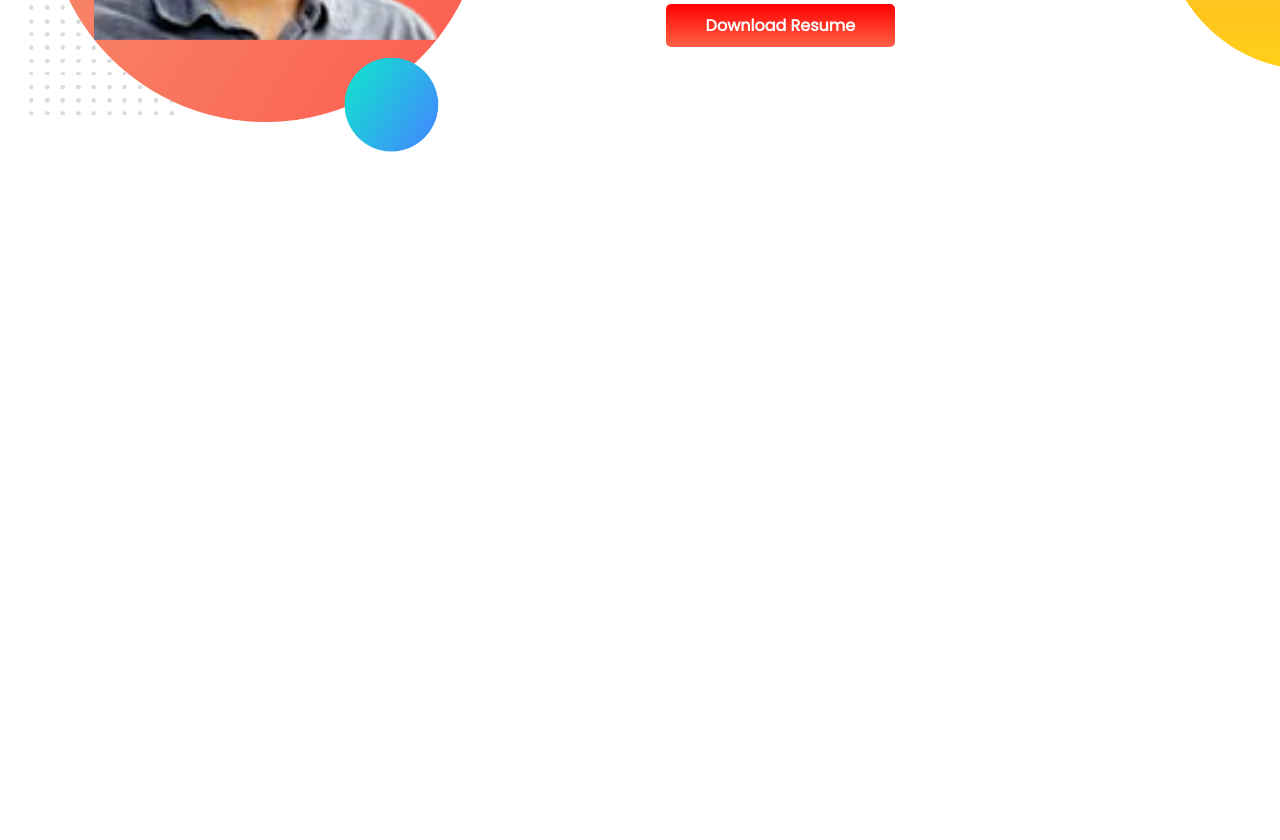
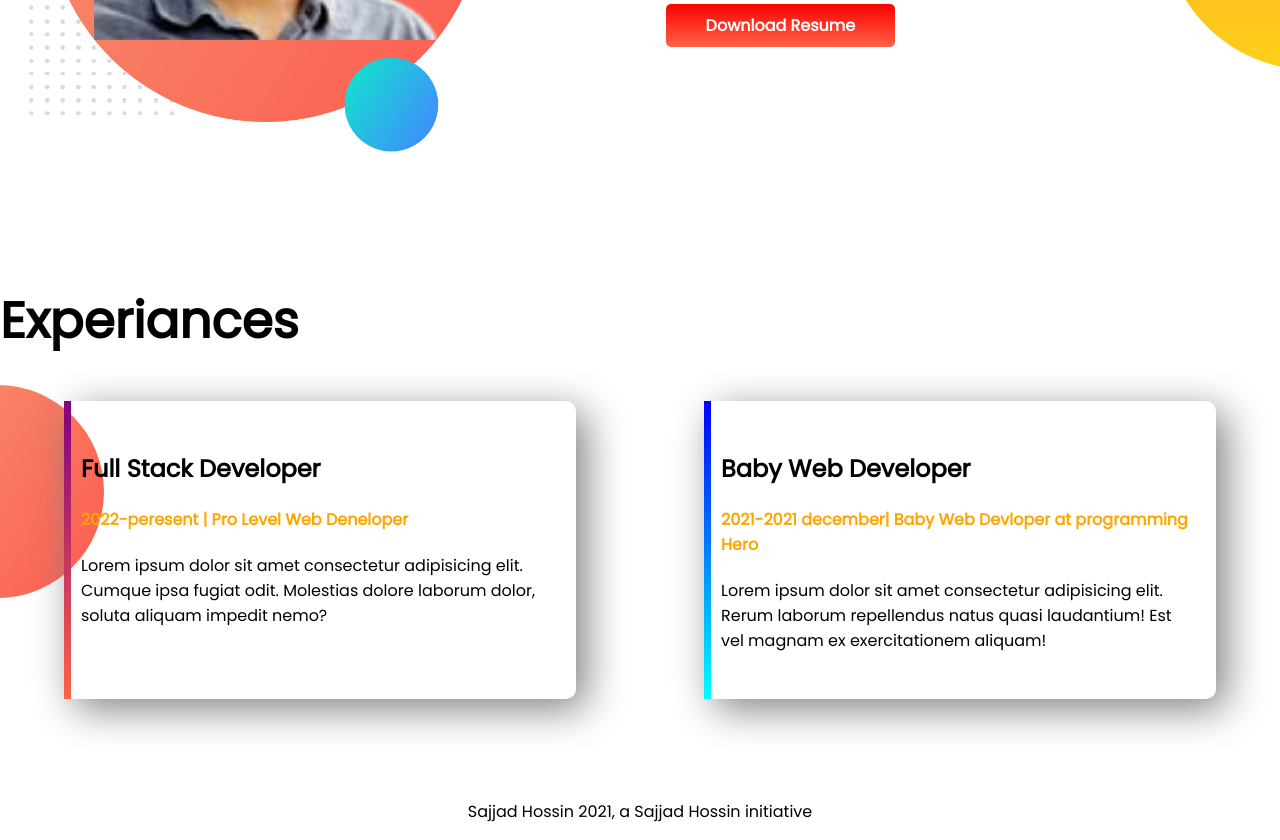
Before and after one commit to MdSajjadHossin/developer-portfolio, a plain HTML site: page index.html in a window 1280 px wide. Shown: the part 981-1821 px from the top of the page. Before the commit the page ends 1265 px from the top, so only its background shows below. Drawn offline with Linux system fonts and the light colour scheme.

Commit message:
fotter & experience section added

```diff
--- a/index.html
+++ b/index.html
@@ -11,7 +11,7 @@
     <link href="https://fonts.googleapis.com/css2?family=Poppins&display=swap" rel="stylesheet">
 </head>
 <body>
-    <section class="top-banner">
+    <section class="top-banner flexible-container">
         <div class="half-width">
             <h1>Welcome To</h1>
         <h1 ><span class="orange-color">Sajjad Hossin</span> world!!</h1>
@@ -27,7 +27,7 @@
         </div>
     </section>
 
-    <section class="middle-section">
+    <section class="middle-section flexible-container">
 
         <div class="half-width">
             <img src="./img/my-bg.png" alt="">
@@ -41,10 +41,29 @@
         <a class="link-button" target="_blank" href="https://www.facebook.com/mdsajjad.hossion.9"> Download Resume </a>
         </div>
 
+    </section>
 
+    <section class="experiance-area">
+        <h1>Experiances</h1>
+        <div class="flexible-container">
+            <div id="full-web-experience" class="experience-item">
+                <h2>Full Stack Developer</h2>
+                <h4 class="orange-color">2022-peresent | Pro Level Web Deneloper </h4>
+                <p>Lorem ipsum dolor sit amet consectetur adipisicing elit. Cumque ipsa fugiat odit. Molestias dolore laborum dolor, soluta aliquam impedit nemo?</p>
+            </div>
+            <div id="web-dev-experience" class="experience-item">
+                <h2>Baby Web Developer</h2>
+                <h4 class="orange-color">2021-2021 december| Baby Web Devloper at programming Hero</h4>
+                <p>Lorem ipsum dolor sit amet consectetur adipisicing elit. Rerum laborum repellendus natus quasi laudantium! Est vel magnam ex exercitationem aliquam!</p>
+            </div>
+        </div>
 
 
     </section>
+
+    <footer>
+        <p>Sajjad Hossin 2021, a Sajjad Hossin initiative</p>
+    </footer>
 
 
 
--- a/style.css
+++ b/style.css
@@ -8,13 +8,15 @@ h1{
 .orange-color{
     color: orange;
 }
-section{
+.flexible-container{
     display: flex;
     margin-bottom: 100px;
 }
 .half-width{
     width: 50%;
     padding: 2%;
+    /* box-shadow: 2%; */
+
 }
 .half-width img{
     width: 80%;
@@ -36,3 +38,34 @@ section{
     background-repeat: no-repeat;
     background-position: right;
 }
+.experience-item{
+    width: 40%;
+    margin-left: 5%;
+    margin-right: 5%;
+    padding-left: 10px;
+    border-radius: 10px ;
+    padding-left: 10px;
+    padding-right: 20px;
+    padding-top: 30px;
+    padding-bottom: 30px;
+    box-shadow: 10px 10px 40px gray ;
+
+}
+.experiance-area{
+    background-image: url(./img/exp-bg.png);
+    background-position: left;
+    background-repeat: no-repeat;
+}
+#web-dev-experience{
+    border-left: 7px solid;
+    border-image: linear-gradient(blue,cyan );
+    border-image-slice: 1;
+}
+#full-web-experience{
+    border-left: 7px solid;
+    border-image: linear-gradient(purple,tomato );
+    border-image-slice: 1;
+}
+footer p{
+    text-align: center;
+}
```
